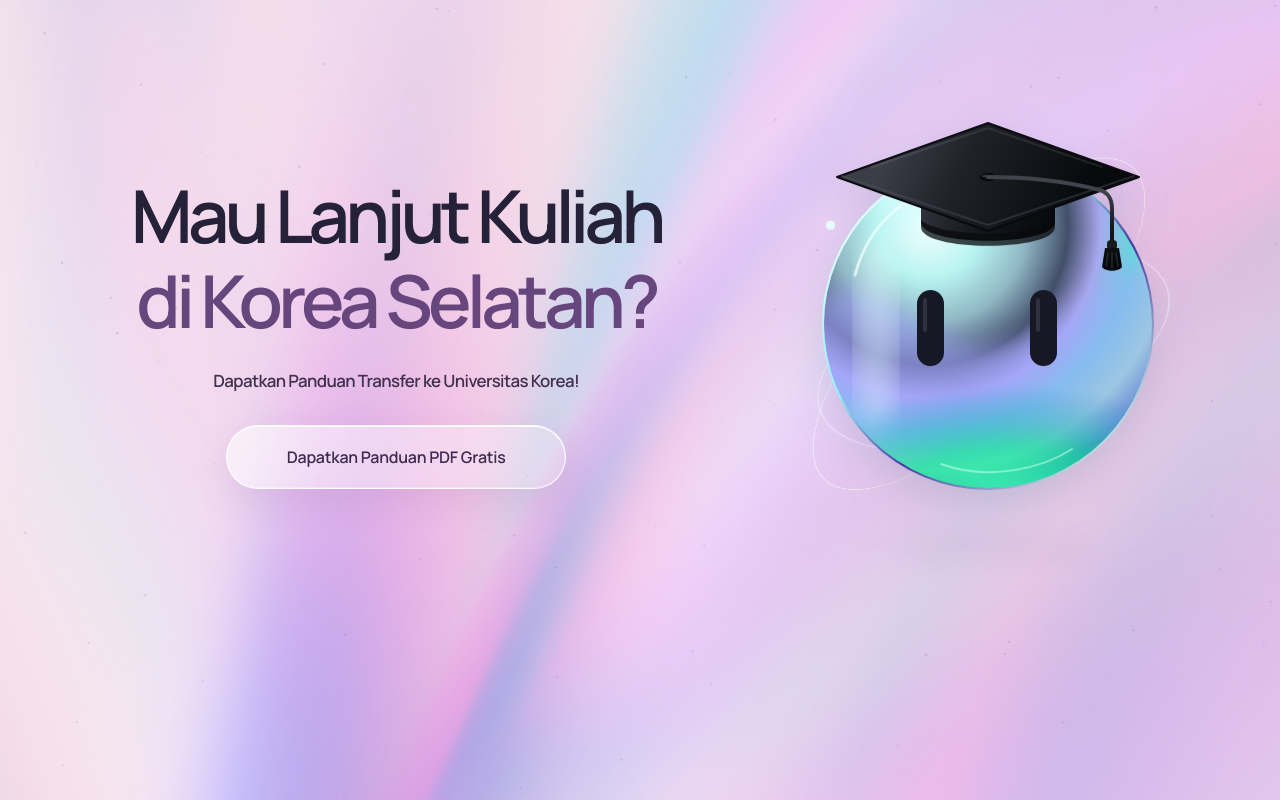
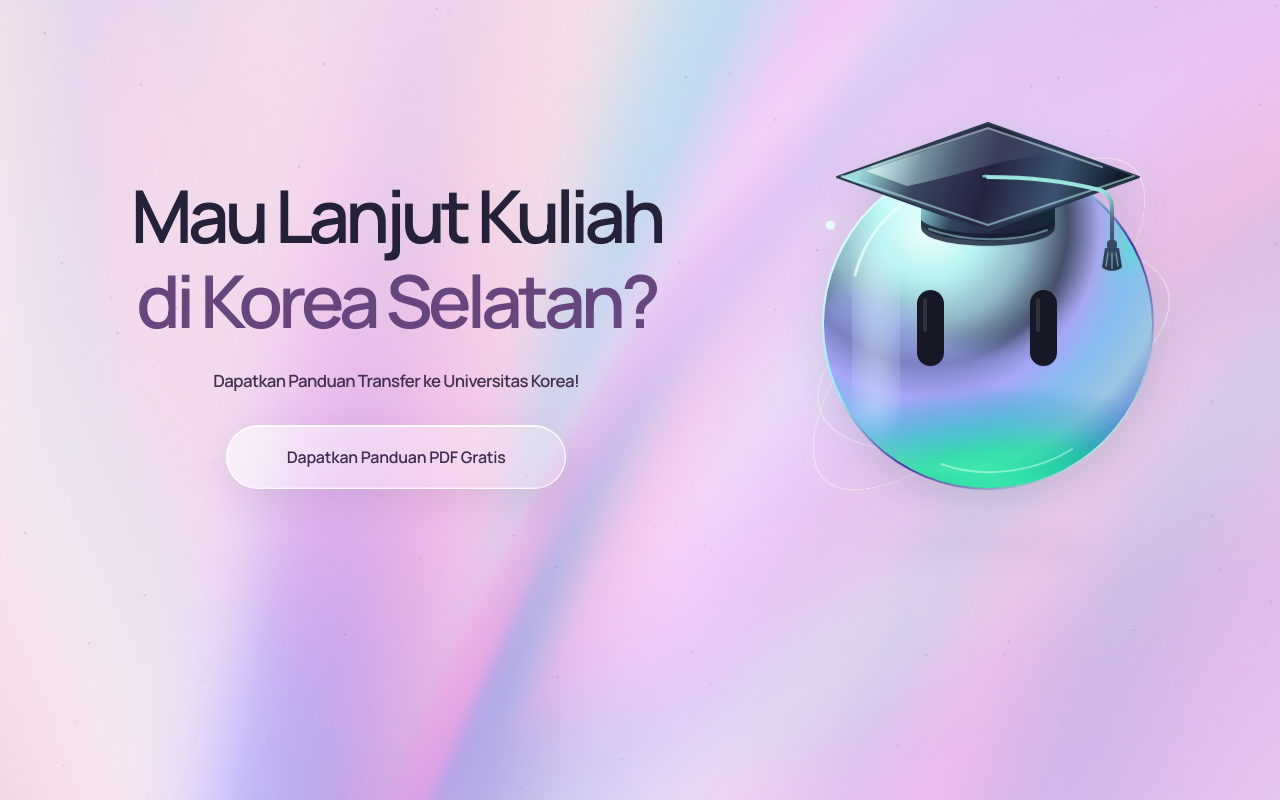
Before and after one commit to OverWindow/UNIGATE-November, a Next.js app in the folder frontend/: page / in a window 1280 px wide. Shown: the top 800 px of the page. Built offline with nearby package versions, Linux system fonts and the light colour scheme; no server answers.

Commit message:
1103 edit the character

```diff
--- a/frontend/src/app/page.tsx
+++ b/frontend/src/app/page.tsx
@@ -24,9 +24,10 @@ export default function Home() {
 <radialGradient id="glow" cx=".55" cy=".95" r=".65"><stop stopColor="#47ffb4"/><stop offset=".5" stopColor="#20daa7" stopOpacity=".75"/><stop offset="1" stopColor="#1b8bd6" stopOpacity="0"/></radialGradient>
 <radialGradient id="shine" cx=".4" cy=".12" r=".65"><stop stopColor="#fff" stopOpacity=".95"/><stop offset=".42" stopColor="#d8ffff" stopOpacity=".7"/><stop offset=".75" stopColor="#b5ffff" stopOpacity="0"/></radialGradient>
 <linearGradient id="rim" x1="70" y1="70" x2="340" y2="350" gradientUnits="userSpaceOnUse"><stop stopColor="#f2ffff"/><stop offset=".38" stopColor="#97edf1"/><stop offset=".62" stopColor="#4739a1"/><stop offset="1" stopColor="#d2ffed"/></linearGradient>
-<linearGradient id="cap-top" x1="116" y1="24" x2="297" y2="105" gradientUnits="userSpaceOnUse"><stop stopColor="#3b3e47"/><stop offset=".38" stopColor="#202229"/><stop offset="1" stopColor="#08090c"/></linearGradient>
-<linearGradient id="cap-crown" x1="153" y1="74" x2="265" y2="129" gradientUnits="userSpaceOnUse"><stop stopColor="#30333b"/><stop offset=".45" stopColor="#17191f"/><stop offset="1" stopColor="#07080b"/></linearGradient>
-<linearGradient id="cap-tassel" x1="318" y1="79" x2="342" y2="151" gradientUnits="userSpaceOnUse"><stop stopColor="#41444c"/><stop offset=".5" stopColor="#17191e"/><stop offset="1" stopColor="#050609"/></linearGradient>
+<linearGradient id="cap-top" x1="92" y1="25" x2="330" y2="105" gradientUnits="userSpaceOnUse"><stop stopColor="#9edbdd"/><stop offset=".22" stopColor="#39465e"/><stop offset=".5" stopColor="#25243f"/><stop offset=".76" stopColor="#3a5370"/><stop offset="1" stopColor="#111a28"/></linearGradient>
+<linearGradient id="cap-crown" x1="151" y1="76" x2="272" y2="130" gradientUnits="userSpaceOnUse"><stop stopColor="#86c9ce"/><stop offset=".25" stopColor="#33445f"/><stop offset=".62" stopColor="#24223c"/><stop offset="1" stopColor="#122a35"/></linearGradient>
+<linearGradient id="cap-tassel" x1="318" y1="79" x2="342" y2="151" gradientUnits="userSpaceOnUse"><stop stopColor="#9ce6df"/><stop offset=".42" stopColor="#526285"/><stop offset="1" stopColor="#26364a"/></linearGradient>
+<linearGradient id="cap-glint" x1="89" y1="43" x2="267" y2="93" gradientUnits="userSpaceOnUse"><stop stopColor="#efffff" stopOpacity=".75"/><stop offset=".48" stopColor="#b6f1f0" stopOpacity=".22"/><stop offset="1" stopColor="#d9caff" stopOpacity="0"/></linearGradient>
 <filter id="blur"><feGaussianBlur stdDeviation="12"/></filter><clipPath id="sphere"><circle cx="210" cy="210" r="164"/></clipPath>
 </defs>
 <circle cx="210" cy="210" r="166" fill="url(#rim)"/><g clipPath="url(#sphere)"><circle cx="210" cy="210" r="164" fill="url(#chrome)"/>
@@ -39,15 +40,17 @@ export default function Home() {
 <path d="M163 350C211 367 263 355 294 335" stroke="#bbffe2" strokeWidth="2" strokeOpacity=".6" strokeLinecap="round"/></g>
 <g className="graduation-cap">
 <path d="M143 72H277V108C277 133 143 133 143 108Z" fill="url(#cap-crown)"/>
-<path d="M143 106C163 124 257 124 277 106V113C277 138 143 138 143 113Z" fill="#090a0d" opacity=".75"/>
-<path d="M210 9L361 63L210 117L59 63Z" fill="url(#cap-top)" stroke="#090a0e" strokeWidth="2" strokeLinejoin="round"/>
-<path d="M64 62L210 111L356 62" stroke="#555861" strokeOpacity=".38" strokeWidth="2" strokeLinecap="round" strokeLinejoin="round"/>
-<path d="M94 53L210 14L324 53" stroke="#fff" strokeOpacity=".09" strokeWidth="2" strokeLinecap="round"/>
-<ellipse cx="210" cy="63" rx="8" ry="4" fill="#08090c"/><ellipse cx="208" cy="62" rx="4" ry="1.5" fill="#555861" opacity=".55"/>
+<path d="M143 106C163 124 257 124 277 106V113C277 138 143 138 143 113Z" fill="#151d31" opacity=".8"/>
+<path d="M151 115C185 128 238 129 269 116" stroke="#b4e9e8" strokeOpacity=".5" strokeWidth="2" strokeLinecap="round"/>
+<path d="M210 9L361 63L210 117L59 63Z" fill="url(#cap-top)" stroke="#253849" strokeWidth="2" strokeLinejoin="round"/>
+<path d="M88 57L210 15L280 40C235 40 182 62 129 72Z" fill="url(#cap-glint)"/>
+<path d="M64 62L210 111L356 62" stroke="#b3eae9" strokeOpacity=".58" strokeWidth="2" strokeLinecap="round" strokeLinejoin="round"/>
+<path d="M94 53L210 14L324 53" stroke="#e7ffff" strokeOpacity=".5" strokeWidth="2" strokeLinecap="round"/>
+<ellipse cx="210" cy="63" rx="8" ry="4" fill="#1a263c"/><ellipse cx="208" cy="62" rx="4" ry="1.5" fill="#c4f4f0" opacity=".7"/>
 <path d="M210 63C253 63 291 68 322 76C331 79 334 85 334 95V133" stroke="url(#cap-tassel)" strokeWidth="4" strokeLinecap="round"/>
-<rect x="329" y="126" width="10" height="10" rx="4" fill="#17191e"/>
+<rect x="329" y="126" width="10" height="10" rx="4" fill="#35465f"/>
 <path d="M327 134H341L344 153C340 158 328 158 324 153Z" fill="url(#cap-tassel)"/>
-<path d="M330 139L328 152M334 139V154M338 139L340 152" stroke="#4a4d55" strokeOpacity=".45" strokeWidth="1.5" strokeLinecap="round"/>
+<path d="M330 139L328 152M334 139V154M338 139L340 152" stroke="#b7eeeb" strokeOpacity=".5" strokeWidth="1.5" strokeLinecap="round"/>
 </g></svg></div></div>
 </div>
 </section>
```
Also changed, not shown: 1 other file (tests, documents, lock files or other folders).
